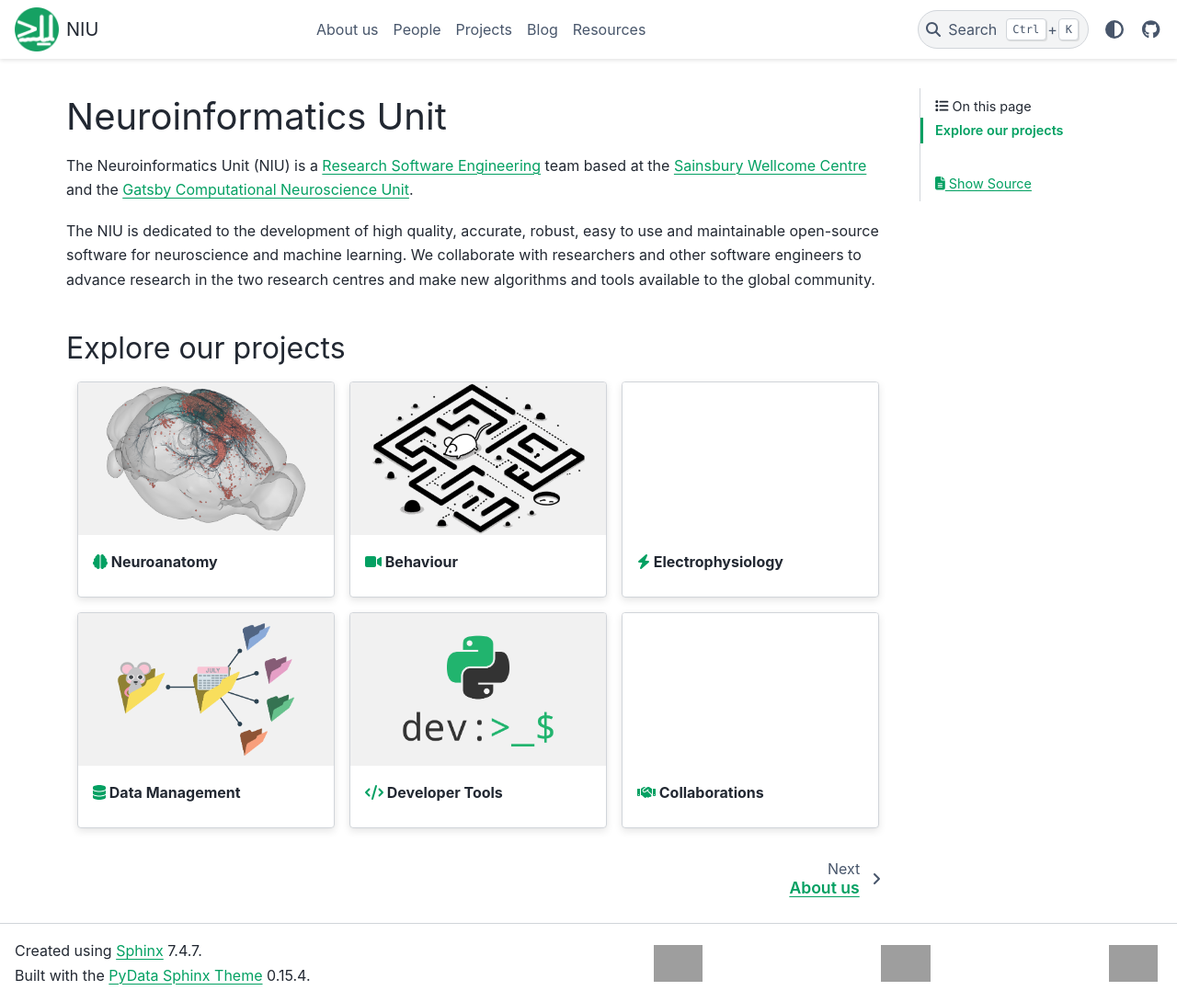
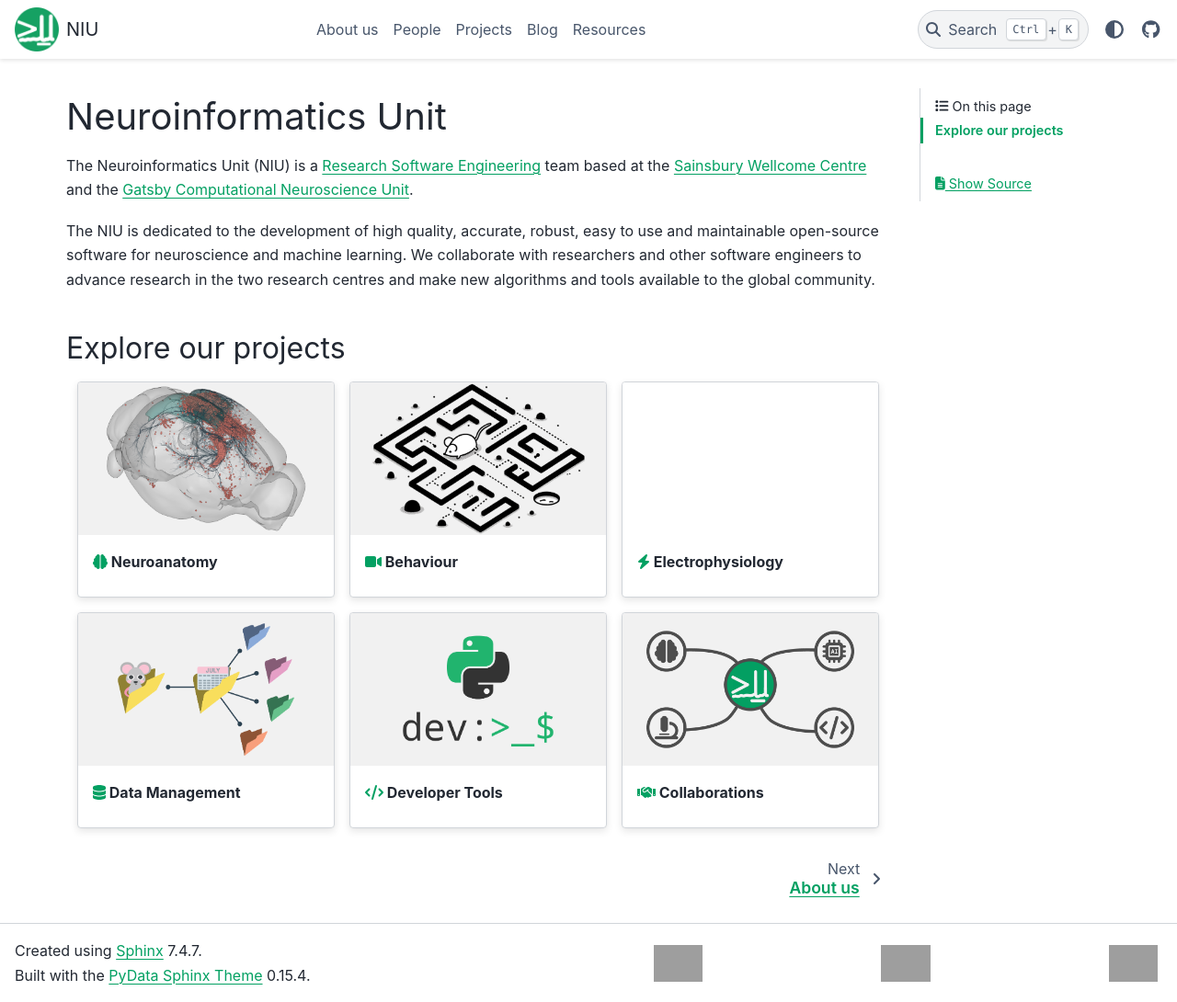
Before and after one commit to neuroinformatics-unit/neuroinformatics-unit.github.io, a Sphinx documentation site: the page built from docs/source/index.md, in a window 1280 px wide and 1090 px high. Shown: the whole window at 92% size. Built offline with Sphinx 7.4.7 and the PyData theme 0.15.4, drawn with Linux system fonts in a browser that asks for light colours; grey boxes are pictures that could not be loaded.

Commit message:
added collaborations card

```diff
--- a/docs/source/index.md
+++ b/docs/source/index.md
@@ -41,7 +41,7 @@ The NIU is dedicated to the development of high quality, accurate, robust, easy
 :::
 
 :::{grid-item-card} {fas}`handshake;sd-text-primary` Collaborations
-:img-top: _static/blank_card.png
+:img-top: _static/collaborations_card.png
 :link: projects/collaborations
 :link-type: doc
 :::
```
Also changed, not shown: docs/source/_static/collaborations_card.png (added).
